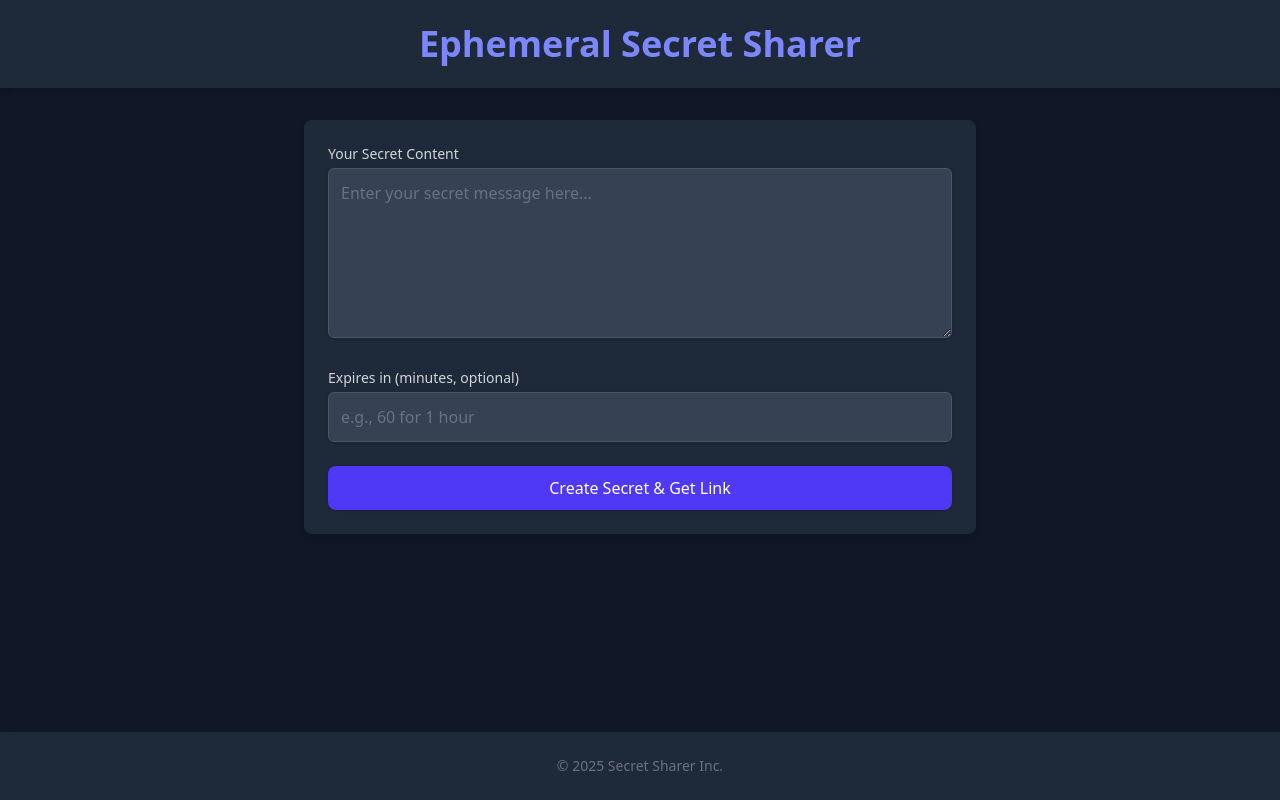
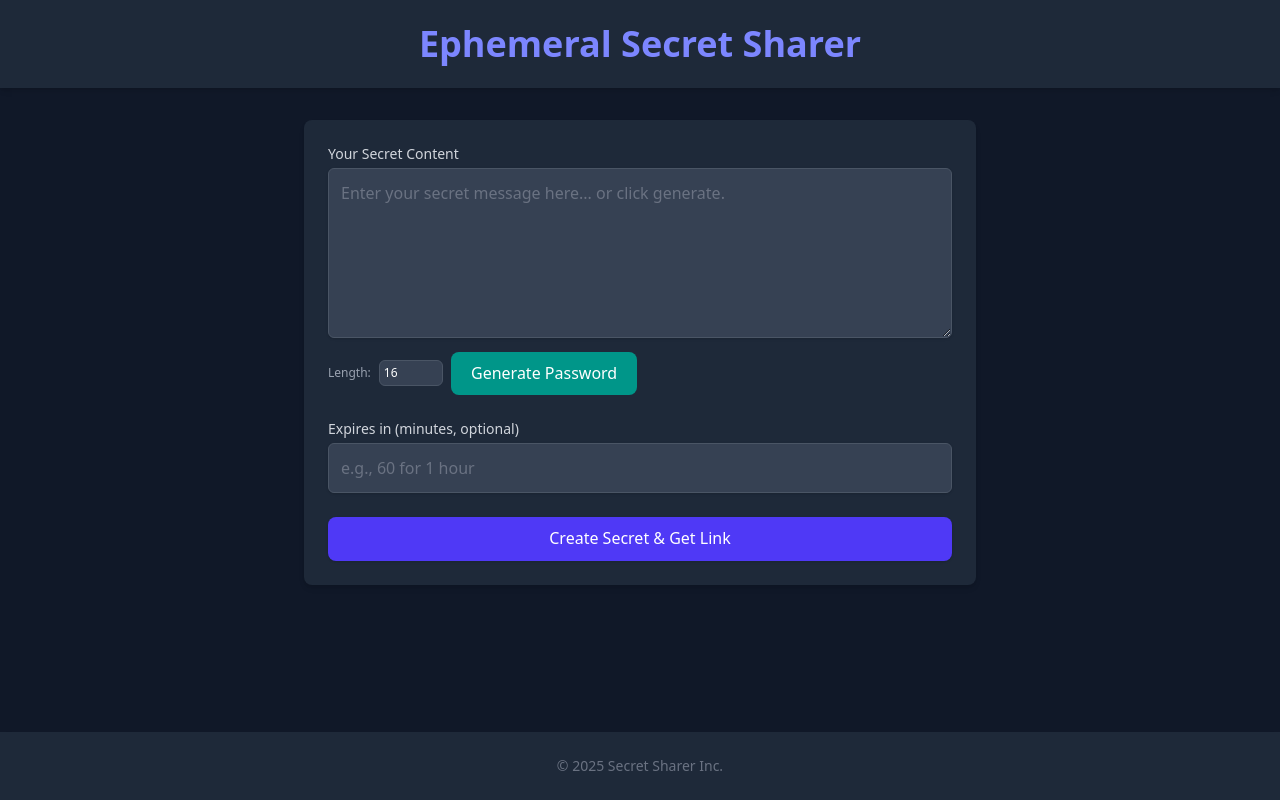
Before and after one commit to sebriede6/secretsharer, a React (Vite) app in the folder frontend/: page / in a window 1280 px wide. Built offline with nearby package versions, Linux system fonts and the light colour scheme; no server answers.

Commit message:
added passwordgenerator

```diff
--- a/frontend/src/components/CreateSecretForm.tsx
+++ b/frontend/src/components/CreateSecretForm.tsx
@@ -1,3 +1,5 @@
+/* eslint-disable @typescript-eslint/use-unknown-in-catch-callback-variable */
+/* eslint-disable @typescript-eslint/no-unnecessary-condition */
 import React, { useState } from 'react';
 import { QRCodeSVG } from 'qrcode.react';
 
@@ -13,8 +15,59 @@ const CreateSecretForm: React.FC<CreateSecretFormProps> = ({
   const [isLoading, setIsLoading] = useState<boolean>(false);
   const [error, setError] = useState<string | null>(null);
   const [createdSecretId, setCreatedSecretId] = useState<string | null>(null);
+  const [generatedPassword, setGeneratedPassword] = useState<string>('');
+  const [passwordCopied, setPasswordCopied] = useState<boolean>(false);
+  const [passwordLength, setPasswordLength] = useState<number>(16); // Neuer State für Passwortlänge
 
   const apiBaseUrlFromEnv = import.meta.env.VITE_API_BASE_URL;
+
+  const handlePasswordLengthChange = (
+    e: React.ChangeEvent<HTMLInputElement>
+  ) => {
+    const length = parseInt(e.target.value, 10);
+    if (length > 0 && length <= 128) {
+      // Begrenze die Länge sinnvoll
+      setPasswordLength(length);
+    } else if (e.target.value === '') {
+      setPasswordLength(0); // Erlaube leeres Feld, um Default zu nutzen oder Fehler zu zeigen
+    }
+  };
+
+  const generatePassword = () => {
+    // Nimmt die Länge jetzt aus dem State
+    if (passwordLength <= 0) {
+      setError('Please enter a valid password length (e.g., 8-128).');
+      setGeneratedPassword('');
+      return;
+    }
+    setError(null); // Fehler löschen, falls vorher einer da war
+    const charset =
+      'abcdefghijklmnopqrstuvwxyzABCDEFGHIJKLMNOPQRSTUVWXYZ0123456789!@#$%^&*()_+~`|}{[]:;?><,./-=';
+    let newPassword = '';
+    for (let i = 0, n = charset.length; i < passwordLength; ++i) {
+      newPassword += charset.charAt(Math.floor(Math.random() * n));
+    }
+    setGeneratedPassword(newPassword);
+    setPasswordCopied(false);
+    if (
+      navigator.clipboard &&
+      typeof navigator.clipboard.writeText === 'function'
+    ) {
+      navigator.clipboard
+        .writeText(newPassword)
+        .then(() => {
+          setPasswordCopied(true);
+        })
+        .catch((err) => {
+          console.error('Failed to copy generated password:', err);
+          setError('Failed to auto-copy password. Please copy it manually.');
+        });
+    } else {
+      console.warn(
+        'Clipboard API not available. Password generated but not copied.'
+      );
+    }
+  };
 
   const handleSubmit = async (event: React.FormEvent<HTMLFormElement>) => {
     event.preventDefault();
@@ -70,7 +123,9 @@ const CreateSecretForm: React.FC<CreateSecretFormProps> = ({
       onSecretCreated(result.id);
       setContent('');
       setExpiresInMinutes('');
-    } catch (err) {
+      setGeneratedPassword('');
+      setPasswordCopied(false);
+    } catch (err: unknown) {
       if (err instanceof Error) {
         setError(err.message);
       } else if (typeof err === 'string') {
@@ -83,7 +138,7 @@ const CreateSecretForm: React.FC<CreateSecretFormProps> = ({
     }
   };
 
-  function handleFormSubmit(event: React.FormEvent<HTMLFormElement>): void {
+  function handleFormSubmit(event: React.FormEvent<HTMLFormElement>) {
     void handleSubmit(event);
   }
 
@@ -125,6 +180,10 @@ const CreateSecretForm: React.FC<CreateSecretFormProps> = ({
         </div>
         <button
           onClick={() => {
+            if (
+              navigator.clipboard &&
+              typeof navigator.clipboard.writeText === 'function'
+            ) {
               navigator.clipboard
                 .writeText(secretUrl)
                 .catch((clipboardErr: unknown) => {
@@ -134,6 +193,11 @@ const CreateSecretForm: React.FC<CreateSecretFormProps> = ({
                   );
                   setError('Failed to copy link. Please copy it manually.');
                 });
+            } else {
+              setError(
+                'Clipboard API not available. Please copy link manually.'
+              );
+            }
           }}
           className="bg-indigo-500 hover:bg-indigo-600 text-white font-semibold py-2 px-4 rounded transition duration-150 ease-in-out mr-2 mb-2 sm:mb-0"
         >
@@ -168,7 +232,7 @@ const CreateSecretForm: React.FC<CreateSecretFormProps> = ({
           name="secretContent"
           rows={6}
           className="w-full p-3 border border-gray-600 rounded-md shadow-sm bg-gray-700 text-white focus:ring-indigo-500 focus:border-indigo-500 placeholder-gray-500"
-          placeholder="Enter your secret message here..."
+          placeholder="Enter your secret message here... or click generate."
           value={content}
           onChange={(e) => {
             setContent(e.target.value);
@@ -176,7 +240,52 @@ const CreateSecretForm: React.FC<CreateSecretFormProps> = ({
           disabled={isLoading}
           required
         />
+        <div className="mt-2 flex items-center space-x-2">
+          <label
+            htmlFor="passwordLength"
+            className="text-xs text-gray-400 whitespace-nowrap"
+          >
+            Length:
+          </label>
+          <input
+            type="number"
+            id="passwordLength"
+            value={passwordLength === 0 ? '' : passwordLength}
+            onChange={handlePasswordLengthChange}
+            min="8"
+            max="128"
+            className="w-16 p-1 text-xs border border-gray-600 rounded-md bg-gray-700 text-white focus:ring-indigo-500 focus:border-indigo-500"
+          />
+          <button
+            type="button"
+            onClick={generatePassword}
+            className="text-xs bg-teal-600 hover:bg-teal-700 text-white py-1 px-3 rounded whitespace-nowrap"
+          >
+            Generate Password
+          </button>
         </div>
+        {generatedPassword && (
+          <div className="mt-2 text-xs text-green-400">
+            <p className="break-all">
+              Generated:{' '}
+              <span className="font-mono bg-gray-700 p-1 rounded">
+                {generatedPassword}
+              </span>
+              {passwordCopied ? ' (Copied!)' : ' (Copy manually if needed)'}
+            </p>
+            <button
+              type="button"
+              onClick={() => {
+                setContent(generatedPassword);
+              }}
+              className="mt-1 text-xs underline hover:text-green-300"
+            >
+              Use this password
+            </button>
+          </div>
+        )}
+      </div>
+
       <div>
         <label
           htmlFor="expiresInMinutes"
@@ -198,11 +307,13 @@ const CreateSecretForm: React.FC<CreateSecretFormProps> = ({
           disabled={isLoading}
         />
       </div>
+
       {error && (
-        <div className="p-3 bg-red-700 border border-red-900 text-red-100 rounded-md">
+        <div className="p-3 bg-red-700 border border-red-900 text-red-100 rounded-md my-4">
           <p>{error}</p>
         </div>
       )}
+
       <div>
         <button
           type="submit"
```
Lines whose indentation alone changed are shown as unchanged.
